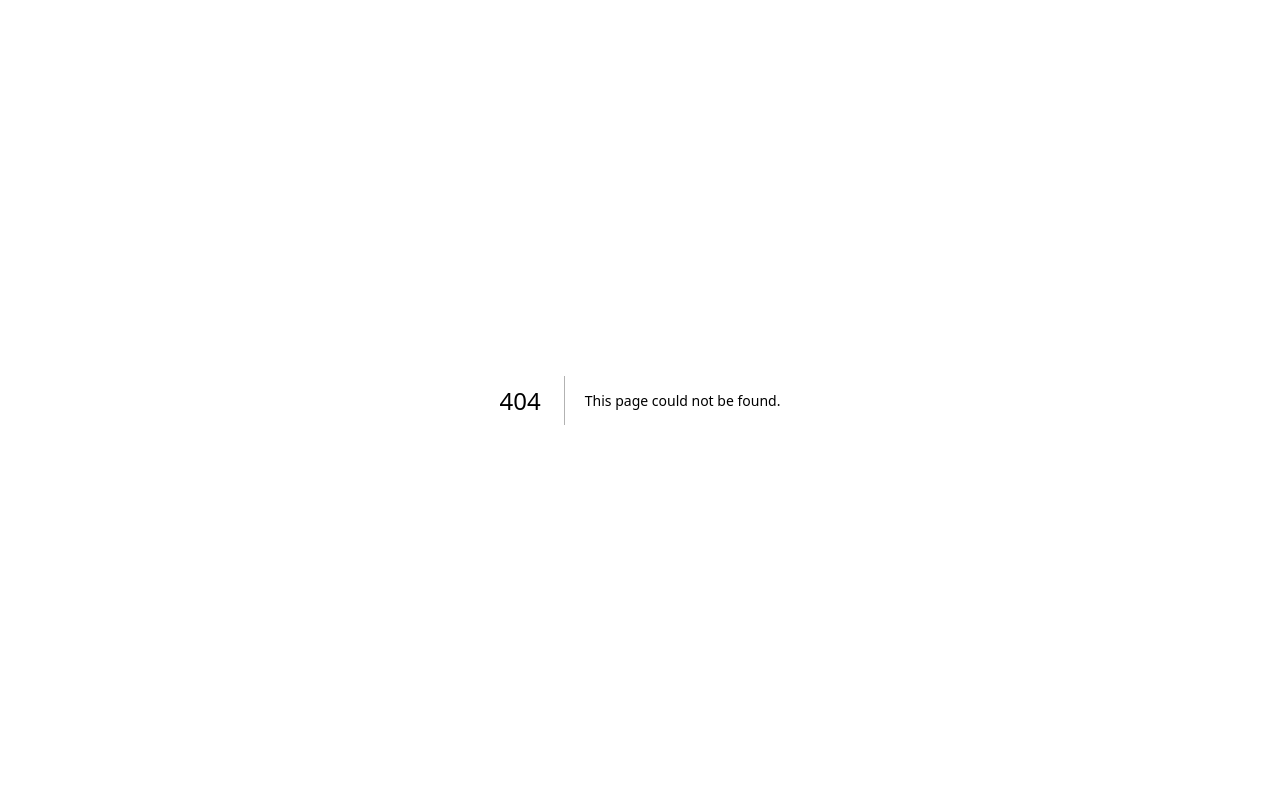
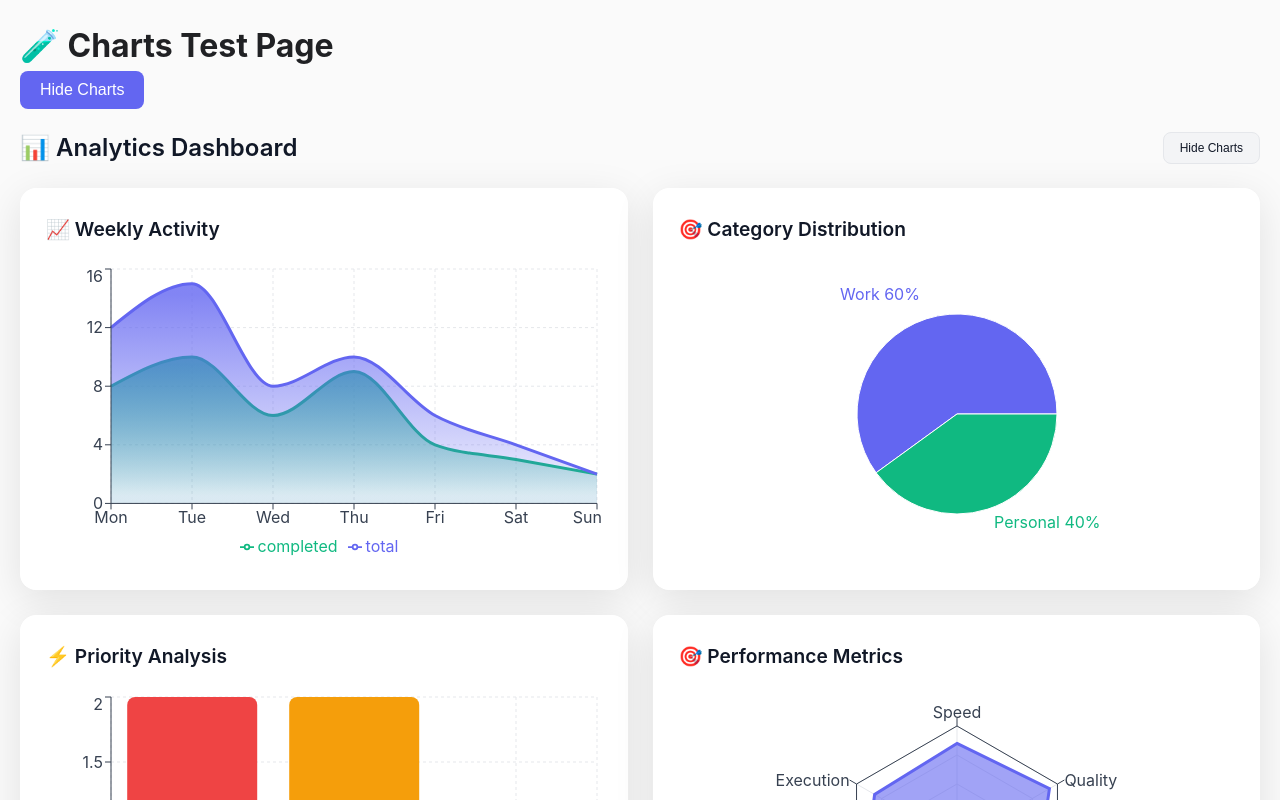
Before and after one commit to Abdessalem2000/task-manager-frontend, a Next.js app: page /test-charts in a window 1280 px wide. Before the commit this address had no page. Shown: the top 800 px of the page. Built offline with nearby package versions, Linux system fonts and the light colour scheme.

Commit message:
Add charts test page to verify analytics functionality

```diff
--- /dev/null
+++ b/pages/test-charts.js
@@ -0,0 +1,75 @@
+import React, { useState } from 'react';
+import DashboardCharts from '../src/components/DashboardCharts';
+
+export default function TestCharts() {
+  const [showCharts, setShowCharts] = useState(true);
+
+  const theme = {
+    bg: '#FAFAFA',
+    cardBg: '#FFFFFF',
+    text: '#111827',
+    border: '#E5E7EB',
+    hoverBg: '#F3F4F6',
+    subtext: '#6B7280',
+    success: '#10B981',
+    warning: '#F59E0B',
+    danger: '#EF4444',
+    gradient: 'linear-gradient(135deg, #6366F1 0%, #8B5CF6 50%, #EC4899 100%)',
+    chartGrid: '#E5E7EB',
+    chartText: '#374151',
+    shadow: '0 10px 40px rgba(0, 0, 0, 0.1)',
+    accent: '#6366F1',
+    glass: 'rgba(255, 255, 255, 0.8)',
+    glassBorder: 'rgba(255, 255, 255, 0.2)',
+    primary: '#6366F1',
+    buttonBg: '#6366F1',
+    buttonText: '#FFFFFF',
+    inputBg: '#FFFFFF',
+    inputText: '#111827',
+    borderColor: '#D1D5DB',
+    textSecondary: '#6B7280'
+  };
+
+  const sampleTasks = [
+    { _id: '1', name: 'Complete project documentation', completed: false, priority: 'high', category: 'work', progress: 75 },
+    { _id: '2', name: 'Review pull requests', completed: true, priority: 'medium', category: 'work', progress: 100 },
+    { _id: '3', name: 'Update dependencies', completed: false, priority: 'low', category: 'work', progress: 30 },
+    { _id: '4', name: 'Grocery shopping', completed: false, priority: 'medium', category: 'personal', progress: 0 },
+    { _id: '5', name: 'Gym workout', completed: true, priority: 'high', category: 'personal', progress: 100 }
+  ];
+
+  return (
+    <div style={{
+      padding: '20px',
+      fontFamily: '-apple-system, BlinkMacSystemFont, "Segoe UI", Roboto, sans-serif',
+      backgroundColor: theme.bg,
+      minHeight: '100vh'
+    }}>
+      <h1>🧪 Charts Test Page</h1>
+
+      <div style={{ marginBottom: '20px' }}>
+        <button
+          onClick={() => setShowCharts(!showCharts)}
+          style={{
+            padding: '10px 20px',
+            background: theme.primary,
+            color: 'white',
+            border: 'none',
+            borderRadius: '8px',
+            cursor: 'pointer',
+            fontSize: '16px'
+          }}
+        >
+          {showCharts ? 'Hide Charts' : 'Show Charts'}
+        </button>
+      </div>
+
+      <DashboardCharts
+        tasks={sampleTasks}
+        theme={theme}
+        showCharts={showCharts}
+        setShowCharts={setShowCharts}
+      />
+    </div>
+  );
+}
```
